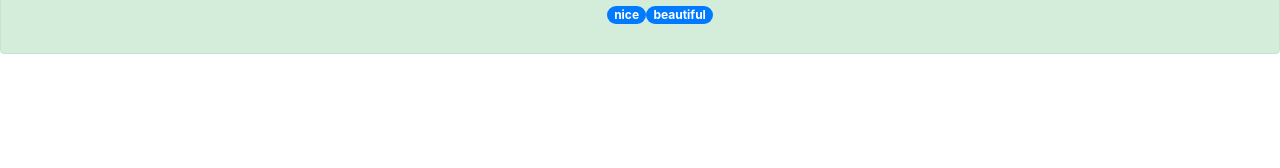
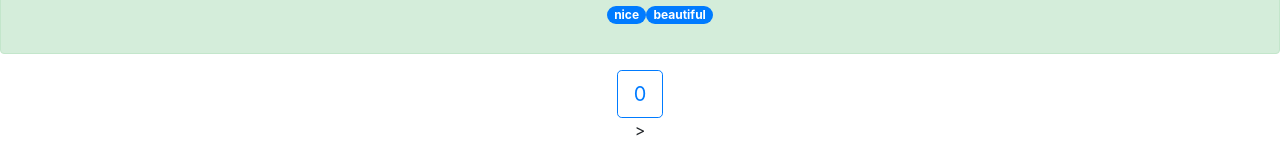
Before and after one commit to Jane27/react-my-project, a React (Create React App) app: page / in a window 1280 px wide. Shown: the part 177-345 px from the top of the page. Built offline with nearby package versions, Linux system fonts and the light colour scheme.

Commit message:
ex-state

```diff
--- a/src/App.js
+++ b/src/App.js
@@ -5,6 +5,8 @@ import './App.css';
 import Welcome from './welcome';
 
 import NameCard from './components/NameCard'
+
+import LikesButton from './components/LikesButton'
 
 const tags=['nice', 'beautiful'];
 
@@ -28,6 +30,7 @@ class App extends Component {
         </header> */}
         <Welcome />
         <NameCard name='jane' number = {21232323} isHuman = {true} tags={tags}/>
+        <LikesButton/>>
       </div>
     );
   }
--- /dev/null
+++ b/src/components/LikesButton.js
@@ -0,0 +1,35 @@
+import React, {Component} from 'react';
+
+class LikesButton extends Component {
+    constructor(props){
+        super()
+        this.state= {
+            likes:0,
+        }
+
+    }
+
+    handleClick ()
+    {
+        // alert(1234)
+        // console.log(this);
+        this.setState ({
+            likes:++this.state.likes
+        })
+    }
+    render(){
+        return(
+            <div className='likes-buton-component'>
+            <button type='button'
+                    className='btn btn-outline-primary btn-lg'
+                    // onClick = {this.handleClick.bind(this)}>
+                    onClick={()=>this.handleClick() }>
+                {this.state.likes}
+            </button>
+            </div>
+
+        )
+    }
+}
+
+export default LikesButton;
```
